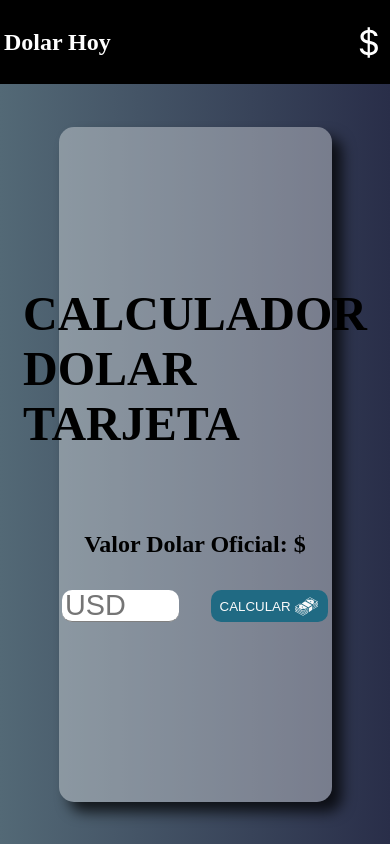
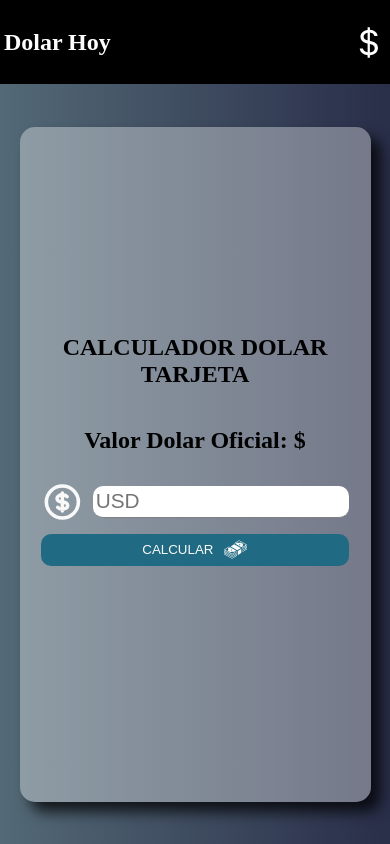
Before and after one commit to BernabeSuarez/Calculadora-dolar-tarjeta, a React (Create React App) app: page / in a window 390 px wide. Built offline with nearby package versions, Linux system fonts and the light colour scheme; no server answers.

Commit message:
add media queries

```diff
--- a/src/components/Main.jsx
+++ b/src/components/Main.jsx
@@ -1,6 +1,7 @@
 import React, { useState } from "react";
 import styled from "styled-components";
 import { GiMoneyStack, GiBroom } from "react-icons/gi";
+import { HiOutlineCurrencyDollar } from "react-icons/hi";
 
 const MainContainer = styled.div`
   width: 70%;
@@ -14,18 +15,37 @@ const MainContainer = styled.div`
   background-color: rgba(255, 255, 255, 0.35);
   border-radius: 15px;
   box-shadow: 10px 10px 14px 0px rgba(0, 0, 0, 0.75);
+  @media (max-width: 768px) {
+    width: 90%;
+  } ;
 `;
 const H1 = styled.h1`
   margin-bottom: 3rem;
   font-size: 3rem;
+  @media (max-width: 768px) {
+    font-size: 1.5rem;
+    text-align: center;
+    margin-bottom: 0.4rem;
+  } ;
 `;
 const H2 = styled.h2`
   margin-top: 2rem;
   margin-bottom: 2rem;
+  @media (max-width: 768px) {
+    font-size: 1.5rem;
+    text-align: center;
+    margin-bottom: 1rem;
+  } ;
 `;
 const H3 = styled.h3`
   margin-top: 0.5rem;
   margin-bottom: 1rem;
+  @media (max-width: 768px) {
+    font-size: 1.2rem;
+    text-align: center;
+    margin-top: 0.1rem;
+    margin-bottom: 0.4rem;
+  } ;
 `;
 const InputContainer = styled.div`
   width: 100%;
@@ -33,10 +53,24 @@ const InputContainer = styled.div`
   flex-direction: row;
   justify-content: center;
   margin-bottom: 20px;
+  @media (max-width: 768px) {
+    width: 90%;
+    flex-direction: column;
+  } ;
+`;
+
+const InputMoney = styled.div`
+  @media (max-width: 768px) {
+    width: 100%;
+    display: flex;
+    flex-direction: row;
+    justify-content: space-between;
+    align-items: center;
+  }
 `;
 
 const Input = styled.input`
-  width: 60%;
+  width: 95%;
   height: 2rem;
   padding-left: 1%;
   font-size: 1.8rem;
@@ -44,8 +78,13 @@ const Input = styled.input`
   border: none;
   border-bottom: 1px solid gray;
   border-radius: 10px;
-
   outline: none;
+  @media (max-width: 768px) {
+    width: 90%;
+    margin-right: 0;
+    margin-left: 3%;
+    font-size: 1.3rem;
+  }
 `;
 const Button = styled.button`
   width: 10rem;
@@ -61,6 +100,10 @@ const Button = styled.button`
   &:hover {
     background-color: #272083;
   }
+  @media (max-width: 768px) {
+    width: 100%;
+    margin-bottom: 0.5rem;
+  }
 `;
 const IconMoney = styled(GiMoneyStack)`
   margin-left: 3%;
@@ -71,6 +114,16 @@ const IconBroom = styled(GiBroom)`
   margin-left: 3%;
   width: 25px;
   height: 25px;
+`;
+const IconDollar = styled(HiOutlineCurrencyDollar)`
+  display: none;
+  color: #f9f9f9;
+  width: 15%;
+  height: 4rem;
+  margin: auto;
+  @media (max-width: 768px) {
+    display: flex;
+  }
 `;
 
 const dolar = "https://www.dolarsi.com/api/api.php?type=valoresprincipales"; //API del dolar del Dia
@@ -111,6 +164,7 @@ const Main = () => {
 
   if (calc < 0) {
     alert("Ingrese un Numero Valido");
+    setCalc("");
   }
 
   console.log(calc);
@@ -119,11 +173,15 @@ const Main = () => {
       <H1>CALCULADOR DOLAR TARJETA</H1>
       <H2>Valor Dolar Oficial: ${dolarOficial}</H2>
       <InputContainer>
-        <Input
-          placeholder="USD"
-          onChange={(e) => setCalc(e.target.value)}
-          value={calc}
-        />
+        <InputMoney>
+          <IconDollar />
+          <Input
+            placeholder="USD"
+            onChange={(e) => setCalc(e.target.value)}
+            value={calc}
+          />
+        </InputMoney>
+
         <Button onClick={calcular}>
           Calcular <IconMoney />
         </Button>
```
